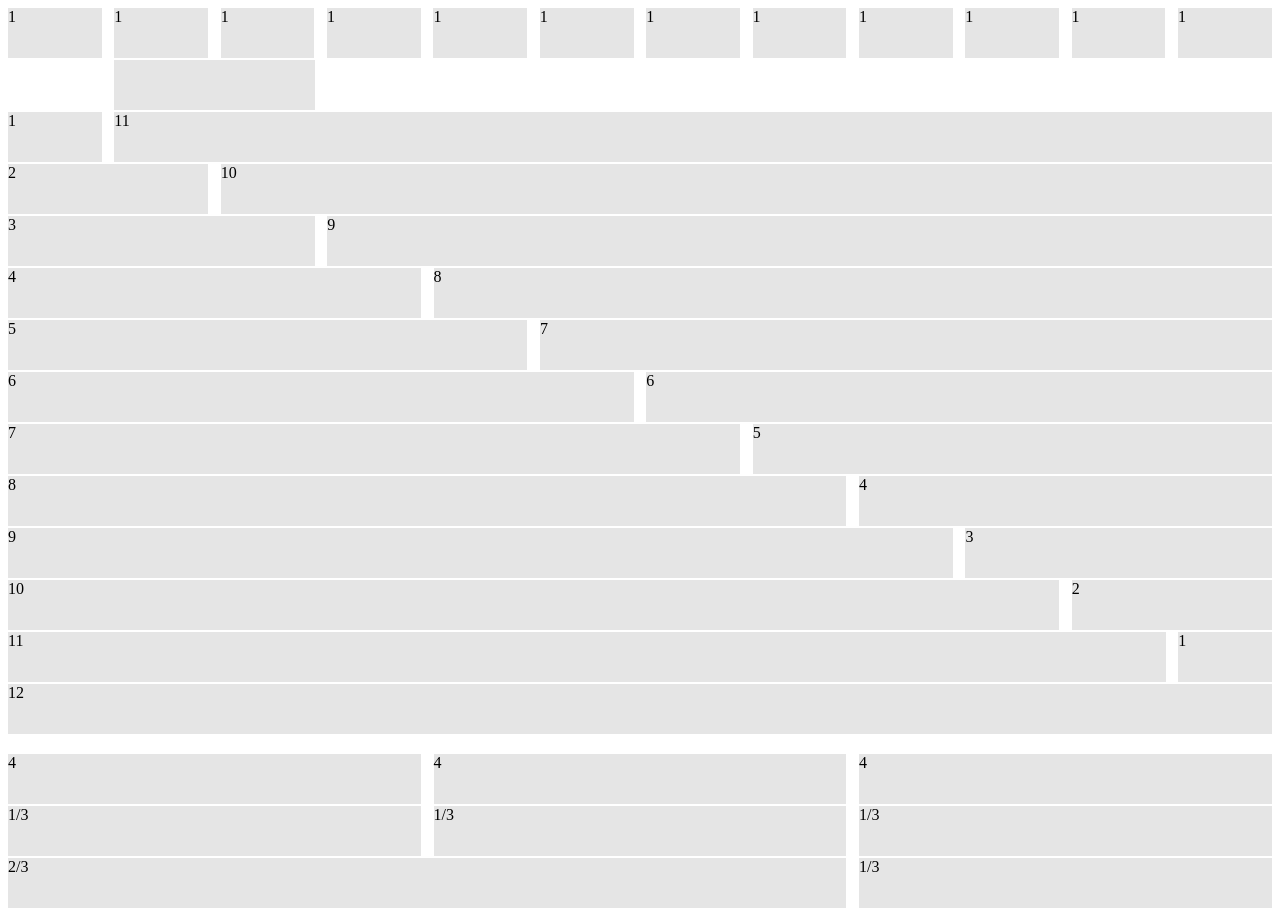
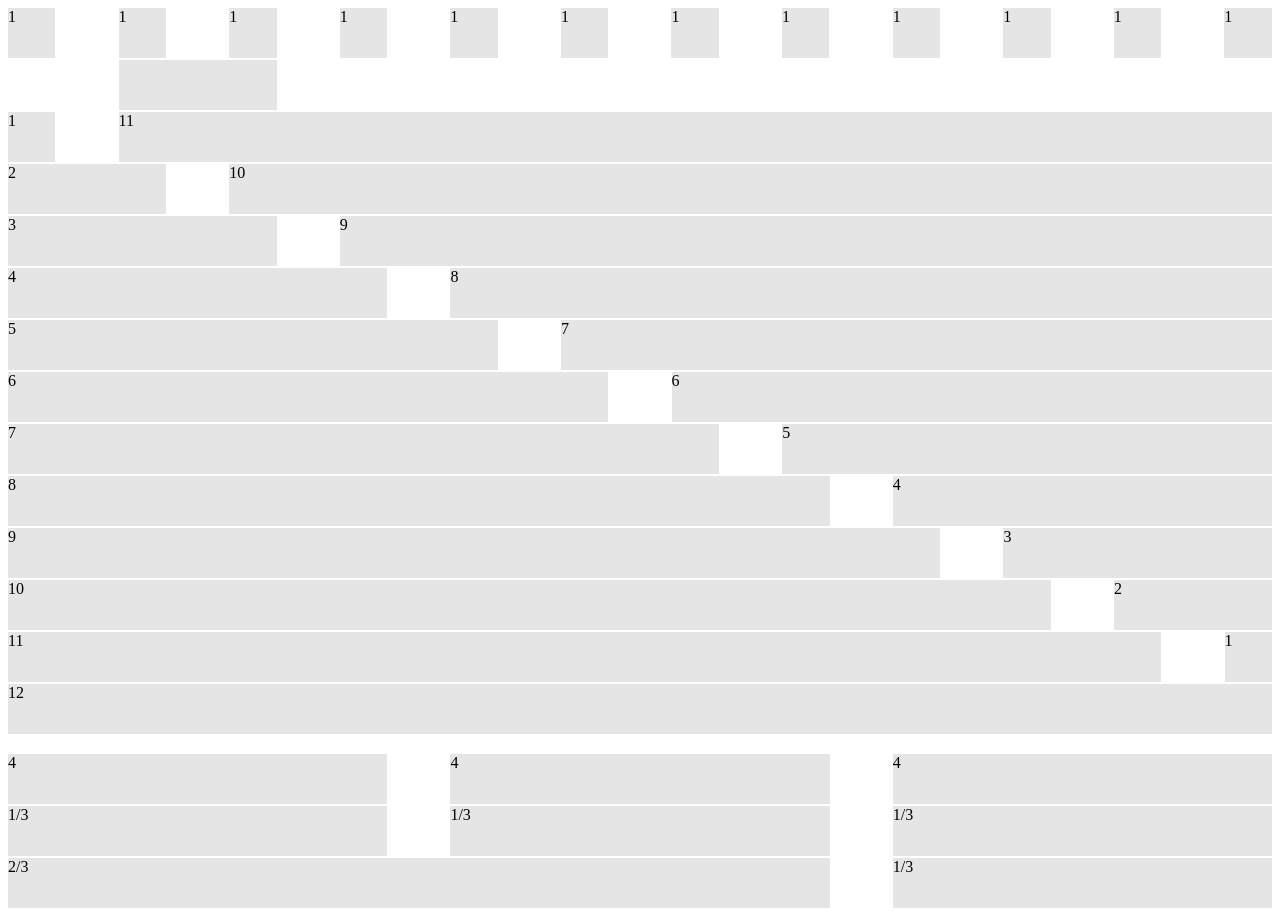
Before and after one commit to dartanian300/Flex-Grid-System, a PHP site: page / in a window 1280 px wide. Run offline with PHP 8.4, Linux system fonts and the light colour scheme.

Commit message:
Updated copyright & license

```diff
--- a/_main/flex.css
+++ b/_main/flex.css
@@ -2,10 +2,8 @@
 /*
 * Flex v1.0
 * Copyright 2014, Caleb Hardin.  All rights reserved.
-**** www.calebhardin.com
-**** Free to use under the MIT license.
-**** http://www.opensource.org/licenses/mit-license.php
-**** 6/20/2012
+**** Licensed under the GPL v2.0 license.
+**** http://www.gnu.org/licenses/gpl-2.0.txt
 */
 /* Table of Contents
 ==================================================
@@ -29,8 +27,8 @@
 .container .columns {
   float: left;
   display: block;
-  margin-left: 0.5%;
-  margin-right: 0.5%;
+  margin-left: 2.5%;
+  margin-right: 2.5%;
 }
 .container .row {
   margin-bottom: 20px;
@@ -45,37 +43,37 @@
 }
 .container .one.column,
 .container .one.columns {
-  width: 7.41666667%;
+  width: 3.75%;
 }
 .container .two.columns {
-  width: 15.83333333%;
+  width: 12.5%;
 }
 .container .three.columns {
-  width: 24.25%;
+  width: 21.25%;
 }
 .container .four.columns {
-  width: 32.66666667%;
+  width: 30%;
 }
 .container .five.columns {
-  width: 41.08333333%;
+  width: 38.75%;
 }
 .container .six.columns {
-  width: 49.5%;
+  width: 47.5%;
 }
 .container .seven.columns {
-  width: 57.91666667%;
+  width: 56.25%;
 }
 .container .eight.columns {
-  width: 66.33333333%;
+  width: 65%;
 }
 .container .nine.columns {
-  width: 74.75%;
+  width: 73.75%;
 }
 .container .ten.columns {
-  width: 83.16666667%;
+  width: 82.5%;
 }
 .container .eleven.columns {
-  width: 91.58333333%;
+  width: 91.25%;
 }
 .container .twelve.columns {
   width: 100%;
@@ -84,44 +82,44 @@
 }
 .container .one-third.column,
 .container .one-third.columns {
-  width: 32.66666667%;
+  width: 30%;
 }
 .container .two-thirds.column,
 .container .two-thirds.columns {
-  width: 66.33333333%;
+  width: 65%;
 }
 .container .offset-by-one {
-  margin-left: 8.41666667%;
+  margin-left: 8.75%;
 }
 .container .offset-by-two {
-  margin-left: 16.83333333%;
+  margin-left: 17.5%;
 }
 .container .offset-by-three {
-  margin-left: 25.25%;
+  margin-left: 26.25%;
 }
 .container .offset-by-four {
-  margin-left: 33.66666667%;
+  margin-left: 35%;
 }
 .container .offset-by-five {
-  margin-left: 42.08333333%;
+  margin-left: 43.75%;
 }
 .container .offset-by-six {
-  margin-left: 50.5%;
+  margin-left: 52.5%;
 }
 .container .offset-by-seven {
-  margin-left: 58.91666667%;
+  margin-left: 61.25%;
 }
 .container .offset-by-eight {
-  margin-left: 67.33333333%;
+  margin-left: 70%;
 }
 .container .offset-by-nine {
-  margin-left: 75.75%;
+  margin-left: 78.75%;
 }
 .container .offset-by-ten {
-  margin-left: 84.16666667%;
+  margin-left: 87.5%;
 }
 .container .offset-by-eleven {
-  margin-left: 92.58333333%;
+  margin-left: 96.25%;
 }
 /* #Tablet (Portrait)
 ================================================== */
--- a/_main/flex.less
+++ b/_main/flex.less
@@ -1,10 +1,8 @@
 /*
 * Flex v1.0
 * Copyright 2014, Caleb Hardin.  All rights reserved.
-**** www.calebhardin.com
-**** Free to use under the MIT license.
-**** http://www.opensource.org/licenses/mit-license.php
-**** 6/20/2012
+**** Licensed under the GPL v2.0 license.
+**** http://www.gnu.org/licenses/gpl-2.0.txt
 */
 
 
@@ -17,7 +15,7 @@
     #Clearing */
 
 
-@gutter: 1%;
+@gutter: 5%;
 @numOfColumns: 12;
 
 .width(@columnNum){
```
